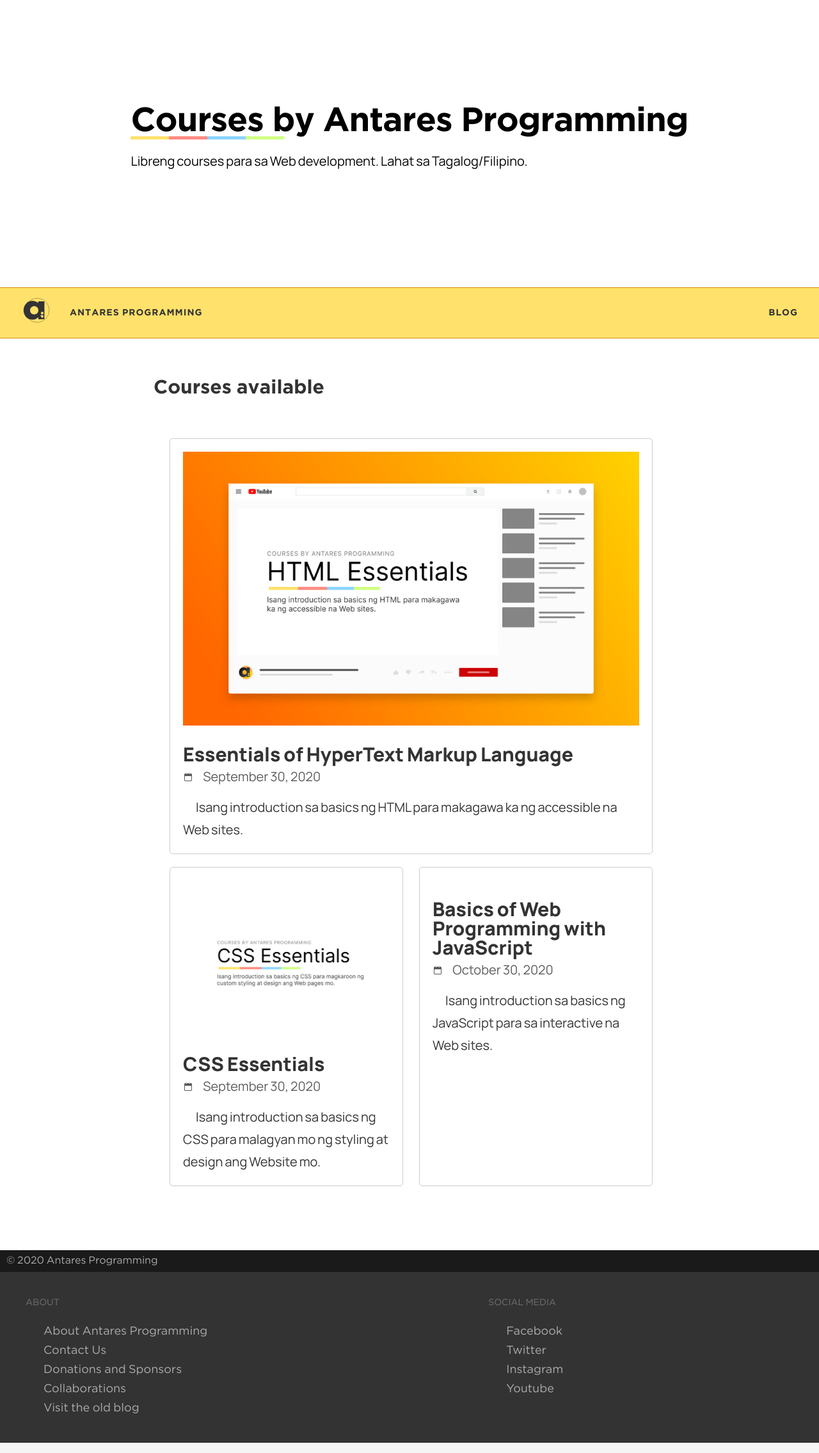
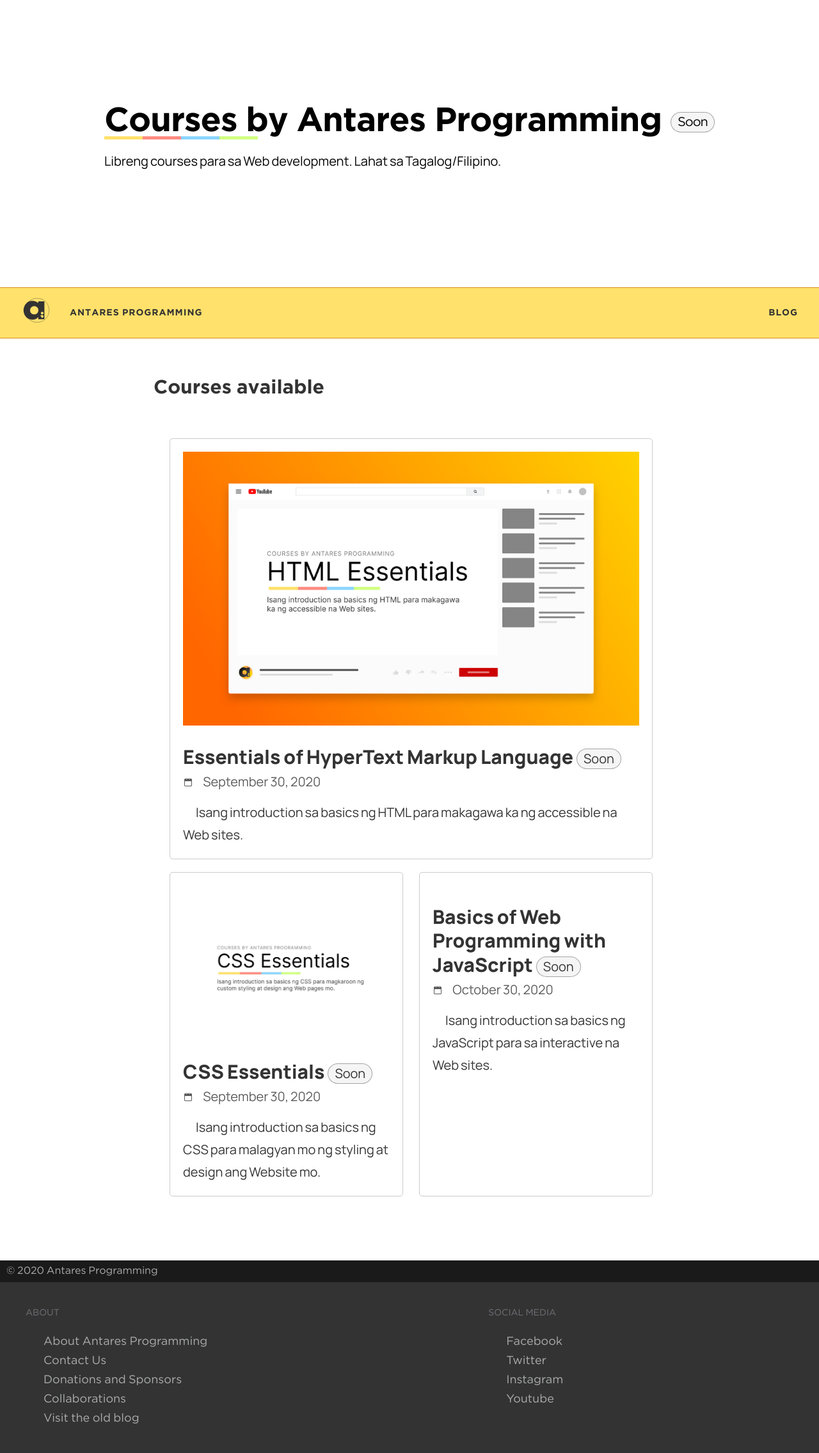
Before and after one commit to elementary/blog-template, a Jekyll site: the page built from _courses/index.html, in a window 1280 px wide. Shown: the whole page at 64% size. Built offline with Jekyll 4.4.1, drawn with Linux system fonts in a browser that asks for light colours; some web fonts are replaced.

Commit message:
Revamp for 'soon' badges on courses that are not yet done

```diff
--- a/_courses/index.html
+++ b/_courses/index.html
@@ -15,7 +15,10 @@ order: -1
   <li {% if course.featured %}class="course--featured"{% endif %}>
     <a href="{{ course.permalink }}">
       {% if course.image %}<img src="{{ course.image }}" width="876" height="506" />{% endif %}
-      <strong>{{ course.title }}</strong>
+      <strong>
+        {{ course.title }}
+        {% unless course.is_done %}<span class="badge" aria-label="Abangan ang course na ito">Soon</span>{% endunless %}
+      </strong>
       {% unless course.is_done %}
       <p class="release-date">
         <svg height='16' width='16' xmlns='http://www.w3.org/2000/svg'>
--- a/_includes/course-banner.html
+++ b/_includes/course-banner.html
@@ -1,6 +1,9 @@
 <header class="banner">
   <div class="banner__wrapper">
-    <h1 class="banner__title">{{ page.title }}</h2>
+    <h1 class="banner__title">
+      {{ page.title }}
+      {% unless course.is_done %}<span class="badge" aria-label="Abangan ang course na ito">Soon</span>{% endunless %}
+    </h1>
     {% if page.subtitle != nil %}
     <h2 class="banner__subtitle">{{ page.subtitle }}</h2>
     {% endif %}
--- a/_sass/_lesson.scss
+++ b/_sass/_lesson.scss
@@ -143,7 +143,7 @@
 .course-list a strong {
   font-size: 1.5rem;
   margin: 0;
-  line-height: 1;
+  line-height: 1.25;
 }
 
 .course-list a p {
@@ -412,14 +412,15 @@ header.error::before {
 }
 
 .badge {
-  position: absolute;
-  top: 0;
-  left: 1rem;
-  background-color: var(--banana-100);
-  padding: 0.25rem;
-  border: 1px solid var(--banana-700);
-  border-top: 0;
-  color: var(--banana-900);
+	display: inline-block;
+	font-size: 1rem;
+	font-weight: normal;
+	padding: 0.25rem 0.5rem;
+	background-color: var(--secondary-bg-color);
+	border-radius: 100px;
+	border: 1px solid #0005;
+	vertical-align: middle;
+	line-height: 1;
 }
 
 .course-list a strong {
```
